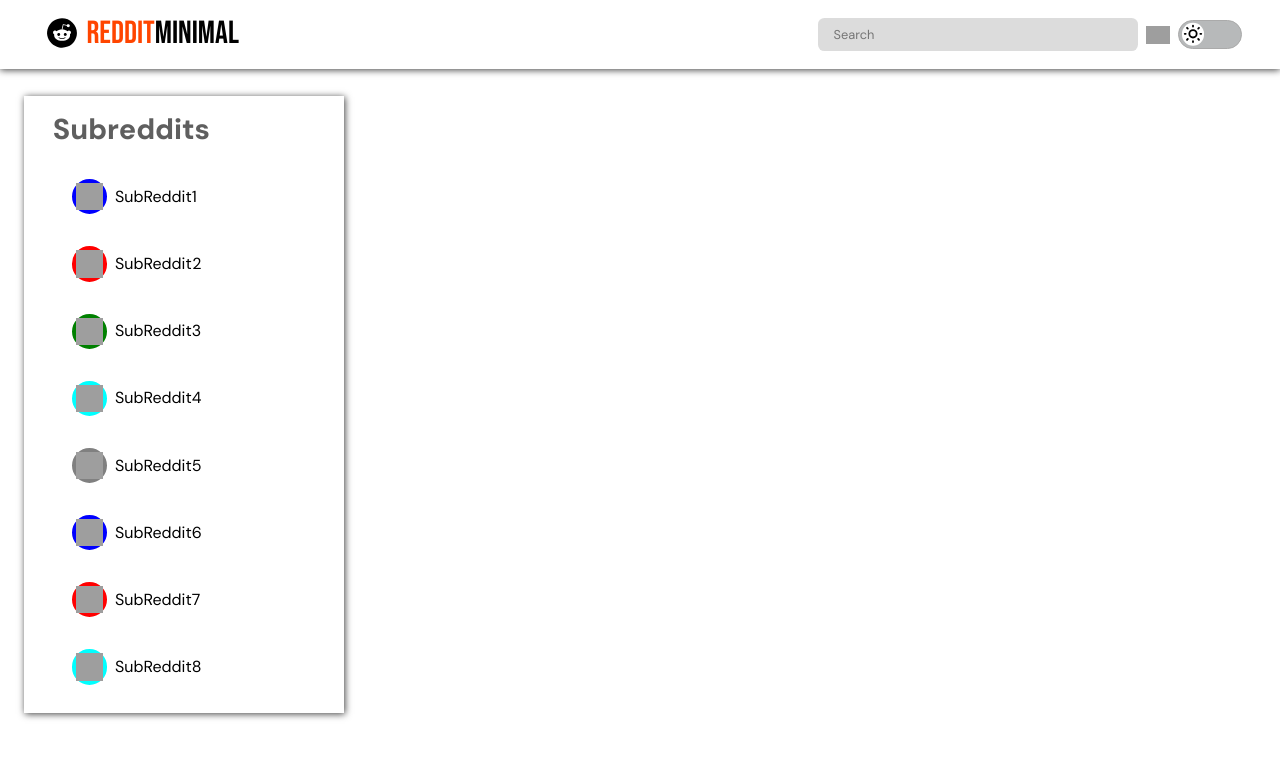
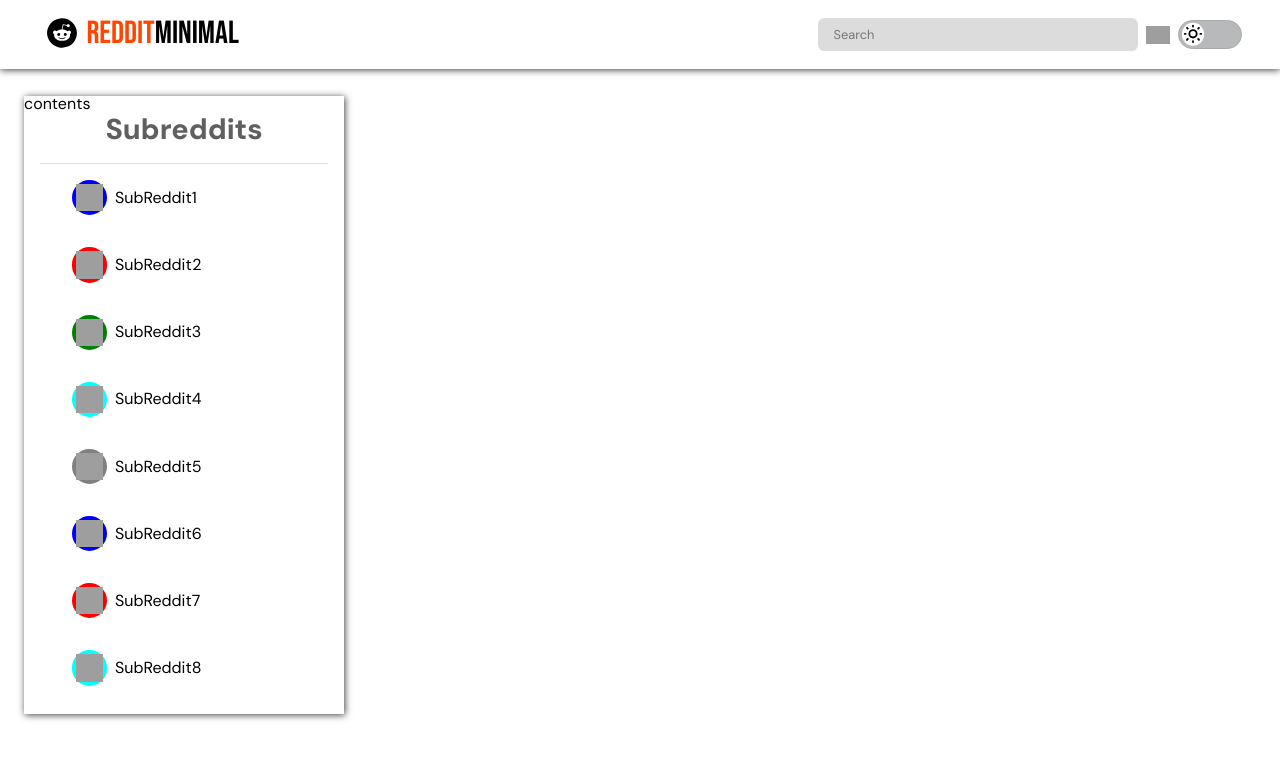
Before and after one commit to Bshakkak/redditClient, a React (Create React App) app: page / in a window 1280 px wide. Shown: the top 758 px of the page. Built offline with nearby package versions, Linux system fonts and the light colour scheme; grey boxes are pictures that could not be loaded.

Commit message:
do fixes

```diff
--- a/src/App.js
+++ b/src/App.js
@@ -6,10 +6,11 @@ import { useState } from 'react';
 
 function App() {
   const [activeSide, setActiveSide] = useState(false);
-
+  const [modeValue, setModeValue] = useState(false);
   const router = createBrowserRouter(createRoutesFromElements(
-    <Route path='/' element={<Root activeSide={active => setActiveSide(active)}/>}>
-      <Route index element={<Homepage activeSide={activeSide}/>}/>
+    <Route path='/' element={<Root activeSide={active => setActiveSide(active)}
+    modeValue={mode => setModeValue(!mode)} mode={modeValue}/>}>
+      <Route index element={<Homepage activeSide={activeSide} mode={modeValue} modeValue={mode => setModeValue(!mode)}/>}/>
     </Route>
   ))
   return (
--- /dev/null
+++ b/src/Components/Contents.js
@@ -0,0 +1,13 @@
+import styles from '../ComponentsStyles/Contents.module.css';
+
+function Contents(props){
+    return(
+        <section className={styles.contentsContainer}>
+            <div className={styles.contentsHolder}>
+                contents
+            </div>
+        </section>
+    );
+};
+
+export default Contents;
--- a/src/Components/Homepage.js
+++ b/src/Components/Homepage.js
@@ -1,9 +1,11 @@
 import styles from '../ComponentsStyles/Homepage.module.css';
 import Subreddits from './Subreddits';
-function Homepage({activeSide}){
+import Contents from './Contents';
+function Homepage({activeSide, mode, modeValue = f => f}){
     return(
         <main className={styles.homepageContainer}>
-            <Subreddits activeSide={activeSide}/>
+            <Subreddits activeSide={activeSide} mode={mode} modeValue={modeValue}/>
+            <Contents />
         </main>
     );
 };
--- a/src/Components/Navbar.js
+++ b/src/Components/Navbar.js
@@ -4,9 +4,9 @@ import ToggleSwitch from './ToggleSwitch';
 import { useState, useEffect } from 'react';
 import { menuIcon, closeIcon, leftArrow } from '../Icons';
 
-function Navbar({activeSide = f => f}){
+function Navbar({activeSide = f => f, modeValue = f => f, mode}){
     const [menuToggle, setMenuToggle] = useState(false);
-    const [mode, setMode] = useState(false);
+    // const [mode, setMode] = useState(false);
     const [miniSearch, setMiniSearch] = useState(false);
 
     const handleSubmit = (e) =>{
@@ -64,7 +64,7 @@ function Navbar({activeSide = f => f}){
                         onClick={() => setMiniSearch(prev => !prev)}/>
                     </div>
                 </form>
-                <ToggleSwitch className={styles.toggleSwitchNav} mode={mode} setMode={setMode}/>
+                <ToggleSwitch className={styles.toggleSwitchNav} mode={mode} setMode={modeValue}/>
             </div>
         </nav>
     );
--- a/src/Components/Root.js
+++ b/src/Components/Root.js
@@ -1,11 +1,11 @@
 import Navbar from "./Navbar";
 import { Outlet } from "react-router-dom";
 
-function Root({activeSide = f => f}){
+function Root({activeSide = f => f, modeValue = f => f, mode}){
 
     return(
         <>
-            <Navbar activeSide={activeSide}/>
+            <Navbar activeSide={activeSide} modeValue={modeValue} mode={mode}/>
             <Outlet />
         </>
     );
--- a/src/Components/Subreddits.js
+++ b/src/Components/Subreddits.js
@@ -2,6 +2,8 @@ import styles from '../ComponentsStyles/Subreddits.module.css';
 import { subredditIcon } from '../Icons';
 import SubEntery from './SubEntery';
 import { useState } from 'react';
+import ToggleSwitch from './ToggleSwitch';
+
 const mockDate = [
     {id: '0001', name: 'SubReddit1', icon:subredditIcon, color: 'blue'},
     {id: '0002', name: 'SubReddit2', icon:subredditIcon, color: 'red'},
@@ -13,23 +15,27 @@ const mockDate = [
     {id: '0008', name: 'SubReddit8', icon:subredditIcon, color: 'aqua'},
 ];
 
-function Subreddits({activeSide}){
+function Subreddits({activeSide, mode, modeValue = f => f}){
     const [selectedSub, setSelectedSub] = useState(null);
     return(
         <>
             <section className={!activeSide ? styles.subRedditsContainer : styles.subRedditsContainerActive}>
                 {selectedSub &&
                 <>
-                    <div  className={styles.cancelNav} tabIndex={'-1'} onClick={()=>setSelectedSub(null)}/>
+                    {activeSide && <div className={styles.cancelNav} tabIndex={'-1'} onClick={()=>setSelectedSub(null)}/>}
                     <div className={styles.cancelDiv} tabIndex={'-1'} onClick={()=>setSelectedSub(null)}/>
                 </>
                }
-                <h2>Subreddits</h2>
+                <div className={styles.subHeader}>
+                    <h2>Subreddits</h2>
+                    <ToggleSwitch className={styles.toggleSwitchSide} mode={mode} setMode={modeValue}/>
+                </div>
                 <ul>
                     {mockDate.map(item =>
                         <SubEntery key={item.id} id={item.id} name={item.name} icon={item.icon} color={item.color}
                         focus={selectedSub === item.id} setFocus={setSelectedSub}/>
                     )}
+
                 </ul>
             </section>
         </>
--- a/src/Components/ToggleSwitch.js
+++ b/src/Components/ToggleSwitch.js
@@ -6,7 +6,7 @@ function ToggleSwitch(props){
     return (
         <>
             <button className={`${props.className} ${styles.toggleBTN} ${props.mode ? styles.toggled:""}`}
-            onClick={()=> props.setMode(toggle => !toggle)}>
+            onClick={()=> props.setMode(props.mode)}>
                 <div className={styles.thumb}>
                     <img className={styles.modeIcon}
                     src={!props.mode? lightIcon: darkIcon}
--- /dev/null
+++ b/src/ComponentsStyles/Contents.module.css
@@ -0,0 +1,6 @@
+
+.contentsContainer{
+    margin: 1.5rem;
+    position: absolute;
+    z-index: -4;
+}
--- a/src/ComponentsStyles/Homepage.module.css
+++ b/src/ComponentsStyles/Homepage.module.css
@@ -2,6 +2,7 @@
 .homepageContainer{
     margin-top: 4.5rem;
     width: 100%;
+    position: relative;
     display: flex;
     justify-content: flex-start;
     align-items: flex-start;
--- a/src/ComponentsStyles/Subreddits.module.css
+++ b/src/ComponentsStyles/Subreddits.module.css
@@ -6,6 +6,7 @@
     box-shadow: 1px 1px 7px rgba(0, 0, 0, 0.748);
     padding-bottom: 0.8rem;
     cursor: default;
+    z-index: 5;
 }
 
 .subRedditsContainerActive{
@@ -15,6 +16,7 @@
     box-shadow: 1px 1px 7px rgba(0, 0, 0, 0.748);
     padding-bottom: 0.8rem;
     cursor: default;
+    z-index: 5;
 }
 
 .cancelNav{
@@ -22,7 +24,7 @@
     top: 0; left: 0;
     height: 6rem;
     width: 100%;
-    background-color: transparent;
+    background-color: black;
     cursor: default;
     z-index: 9;
 }
@@ -36,10 +38,21 @@
     z-index: 5;
 }
 
+.subHeader{
+    position: relative;
+    width: 90%;
+    margin: auto;
+    display: flex;
+    flex-direction: column;
+    justify-content: center;
+    align-items: center;
+    border-bottom: 1px solid #dfdfdf;
+}
+
 .subRedditsContainer h2{
     font-size: 1.8rem;
     font-weight: 800;
-    margin: 1.2rem 1.8rem;
+    margin: 1.2rem 1.4rem;
     color: #5f5f5f
 }
 
@@ -50,14 +63,46 @@
     color: #5f5f5f
 }
 
+.toggleSwitchSide{
+    display: none;
+}
+
 @media only screen and (max-width: 769px){
     .subRedditsContainer{
+        /* display: none;
         left: 0%;
         transform: translateX(-115%);
         transition: transform 0.7s ease-in-out;
+        z-index: 5; */
+        opacity: 0;
+        visibility: hidden;
+        transition: opacity 0.5s ease-in-out;
+        z-index: 5;
+        width: 0; height: 0;
+        margin: 0; padding: 0;
     }
     .subRedditsContainerActive{
-        transform: translateX(0);
+        /* transform: translateX(0);
         transition: transform 0.7s ease-in-out;
+        z-index: 5; */
+        opacity: 1;
+        visibility: visible;
+        transition: opacity 0.5s ease-in-out;
+        z-index: 5;
+    }
+    .cancelNav{
+        position: absolute;
+        top: -6rem; left: -1.5rem;
+        height: 6rem;
+        width: 100vw;
+        background-color: transparent;
+        cursor: default;
+        z-index: 9;
+    }
+    .toggleSwitchSide{
+        display: block;
+    }
+    .subHeader{
+        padding-bottom: 0.7rem;
     }
 }
```
